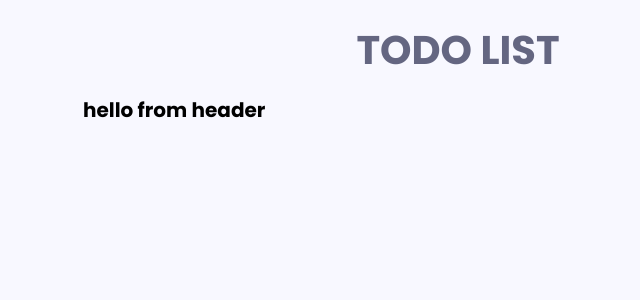
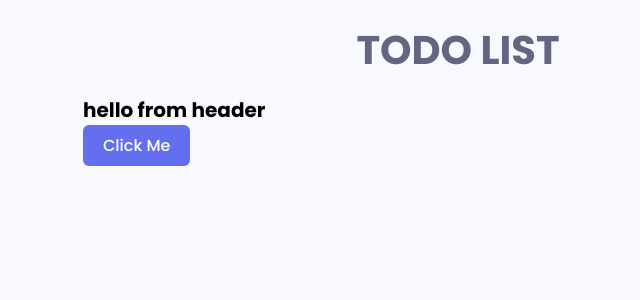
Before and after one commit to DulanjaliSenarathna/react-todo-app, a React (Create React App) app: page / in a window 1280 px wide. Shown: the top 300 px of the page, without its empty margins (182-822 px from the left). Built offline with nearby package versions, Linux system fonts and the light colour scheme.

Commit message:
Click Me Button done

```diff
--- a/src/components/AppHeader.jsx
+++ b/src/components/AppHeader.jsx
@@ -1,10 +1,12 @@
 import React from 'react'
+import Button from './Button'
 
 // eslint-disable-next-line arrow-body-style
 const AppHeader = () => {
   return (
     <div>
         <h1>hello from header</h1>
+        <Button varient='primary'>Click Me</Button>
     </div>
   )
 }
--- /dev/null
+++ b/src/components/Button.jsx
@@ -0,0 +1,21 @@
+import React from 'react';
+import styles from '../styles/modules/button.module.scss';
+import { getClasses } from '../utils/getClasses';
+
+const buttonTypes = {
+    primary:'primary',
+    secondary:'secondary'
+}
+
+function Button({children, type , varient, ...rest}) {
+  return (
+
+    <button className={getClasses([styles.button,
+    styles[`button--${buttonTypes[varient]}`]])}
+    type={type === 'submit' ? 'submit' : 'button'}
+    {...rest}>
+        {children}</button>
+  )
+}
+
+export default Button
--- /dev/null
+++ b/src/utils/getClasses.js
@@ -0,0 +1,4 @@
+export const getClasses = (classes) =>classes
+    .filter(item=> item !== '')
+    .join(' ')
+    .trim()
```
